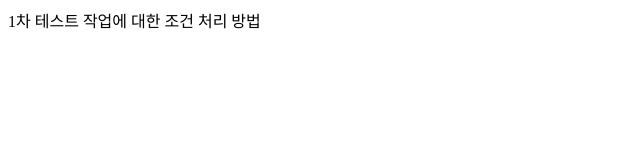
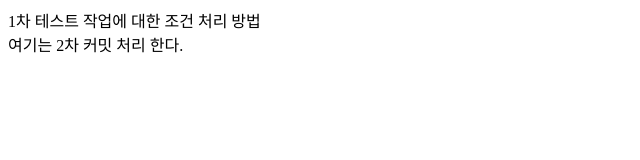
Before and after one commit to KIM-KangNyun/project, a plain HTML site: page index.html in a window 1280 px wide. Shown: the whole page, without its empty margins (0-640 px from the left). Drawn offline with Linux system fonts and the light colour scheme.

Commit message:
2차 수정테스트

```diff
--- a/index.html
+++ b/index.html
@@ -10,5 +10,9 @@
         1차 테스트 작업에 대한 조건
         처리 방법
     </div>
+
+    <div>
+        여기는 2차 커밋 처리 한다.
+    </div>
 </body>
 </html>
```
